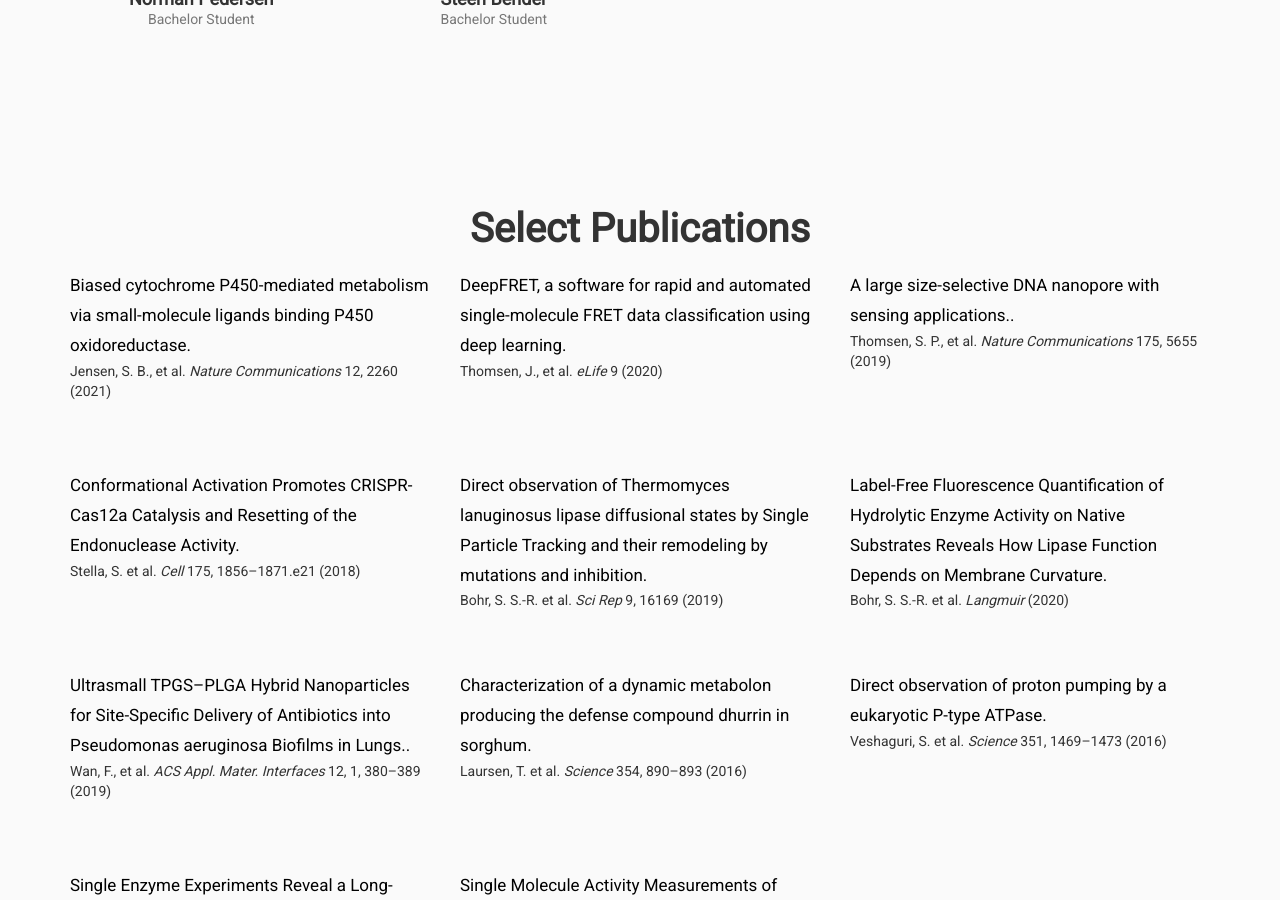
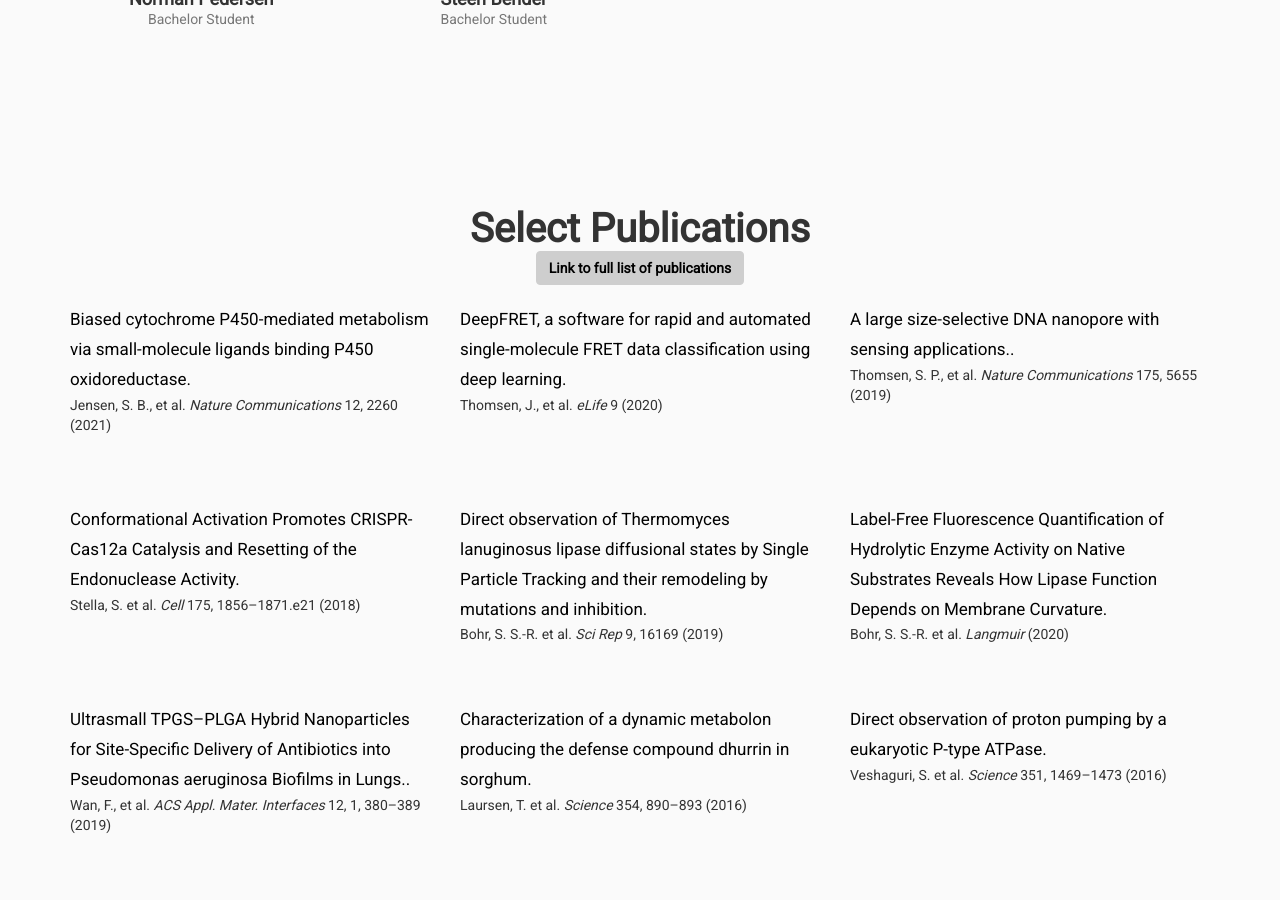
Before and after one commit to hatzakislab/hatzakislab.github.io, a Jekyll site: the page built from index.md, in a window 1280 px wide and 900 px high, scrolled down 2424 px. Built offline with Jekyll 4.4.1, drawn with Linux system fonts in a browser that asks for light colours; some web fonts are replaced; comment, search, counter and statistics services are not loaded.

Commit message:
link to all pubs and twitter in top

```diff
--- a/_includes/nav.html
+++ b/_includes/nav.html
@@ -38,6 +38,13 @@
                 <li>
                     <a class="page-scroll" href="#gallery">Gallery</a>
                 </li>
+                <li>
+                    <hr style="height:10px; visibility:hidden;" />
+                    <a href="https://twitter.com/NHatzakis?ref_src=twsrc%5Etfw" class="twitter-follow-button"
+                        data-size="large"
+                        data-show-count="false">Follow @NHatzakis</a>
+                    <script async src="https://platform.twitter.com/widgets.js" charset="utf-8"></script>
+                </li>
             </ul>
         </div>
     </div>
--- a/_includes/publications.html
+++ b/_includes/publications.html
@@ -3,6 +3,8 @@
     <div class="container">
         <div class="col-lg-12 text-center">
             <h2 class="section-heading">Select Publications</h2>
+            <a href="https://orcid.org/0000-0003-4202-0328" class="btn btn-primary">Link to full list of publications</a>
+            <br>
             <br>
         </div>
         <div class="row">
```
